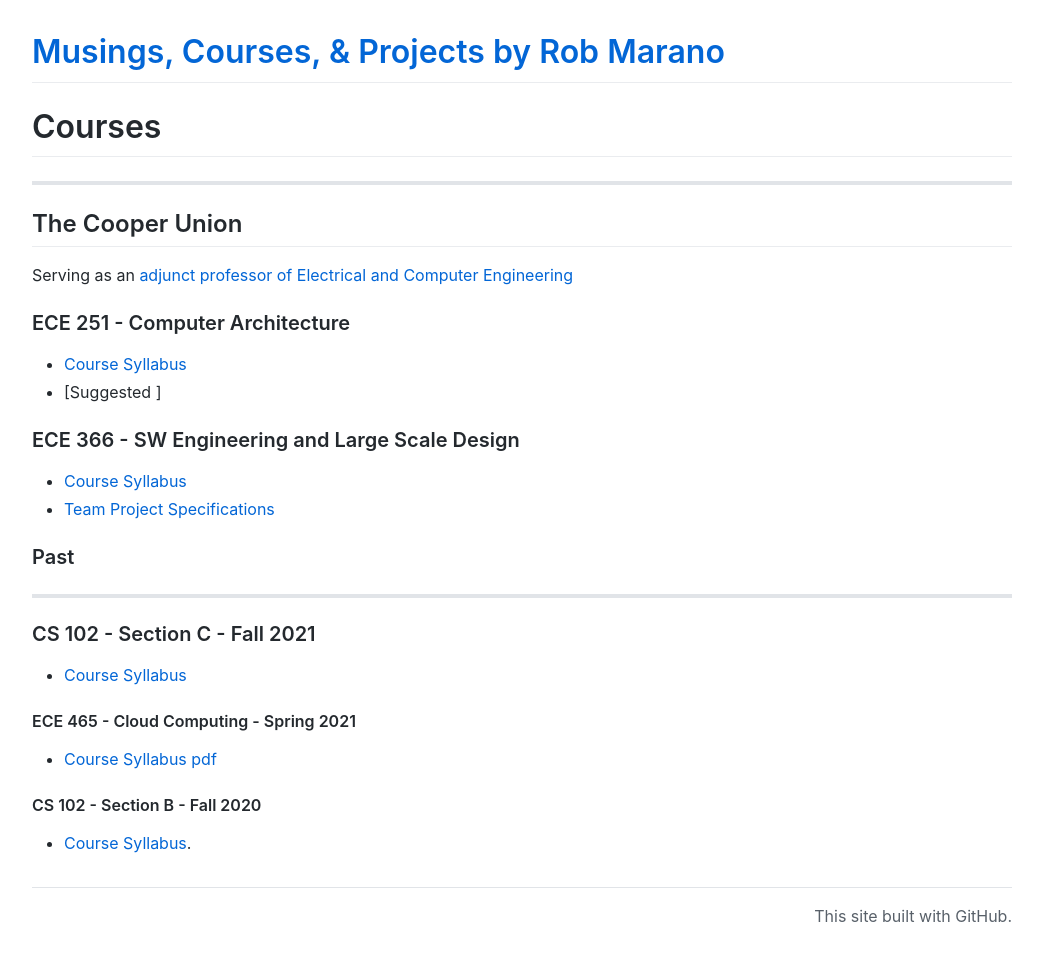
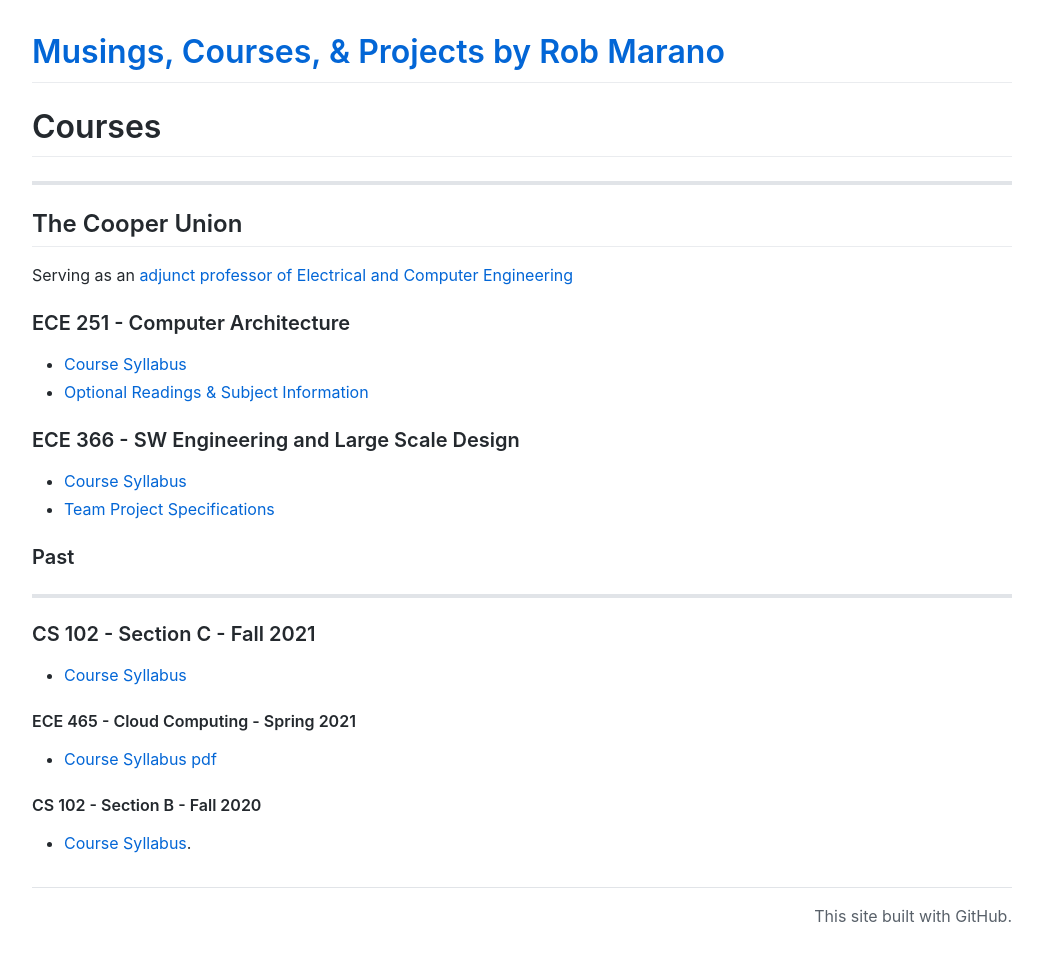
Before and after one commit to robmarano/robmarano.github.io, a Jekyll site: the page built from index.md, in a window 1280 px wide. Shown: the whole page, without its empty margins (118-1161 px from the left). Built offline with Jekyll 4.4.1, drawn with Linux system fonts in a browser that asks for light colours; comment, search, counter and statistics services are not loaded; our own code applies the rules of GitHub Pages for plain Markdown files.

Commit message:
Updated syllabi

```diff
--- a/index.md
+++ b/index.md
@@ -9,7 +9,7 @@
 
 ### ECE 251 - Computer Architecture
 * [Course Syllabus](./courses/ece251/2022/ece251-syllabus-spring-2022.html)
-* [Suggested ]
+* [Optional Readings & Subject Information](./courses/ece251/2022/readings.md)
 
 ### ECE 366 - SW Engineering and Large Scale Design
 * [Course Syllabus](./courses/ece366/2022/ece366-syllabus-spring-2022.html)
```
Also changed, not shown: courses/ece251/2022/ece251-syllabus-spring-2022.html (+1 -1 lines), courses/ece366/2022/ece366-syllabus-spring-2022.html (+1 -1 lines).
